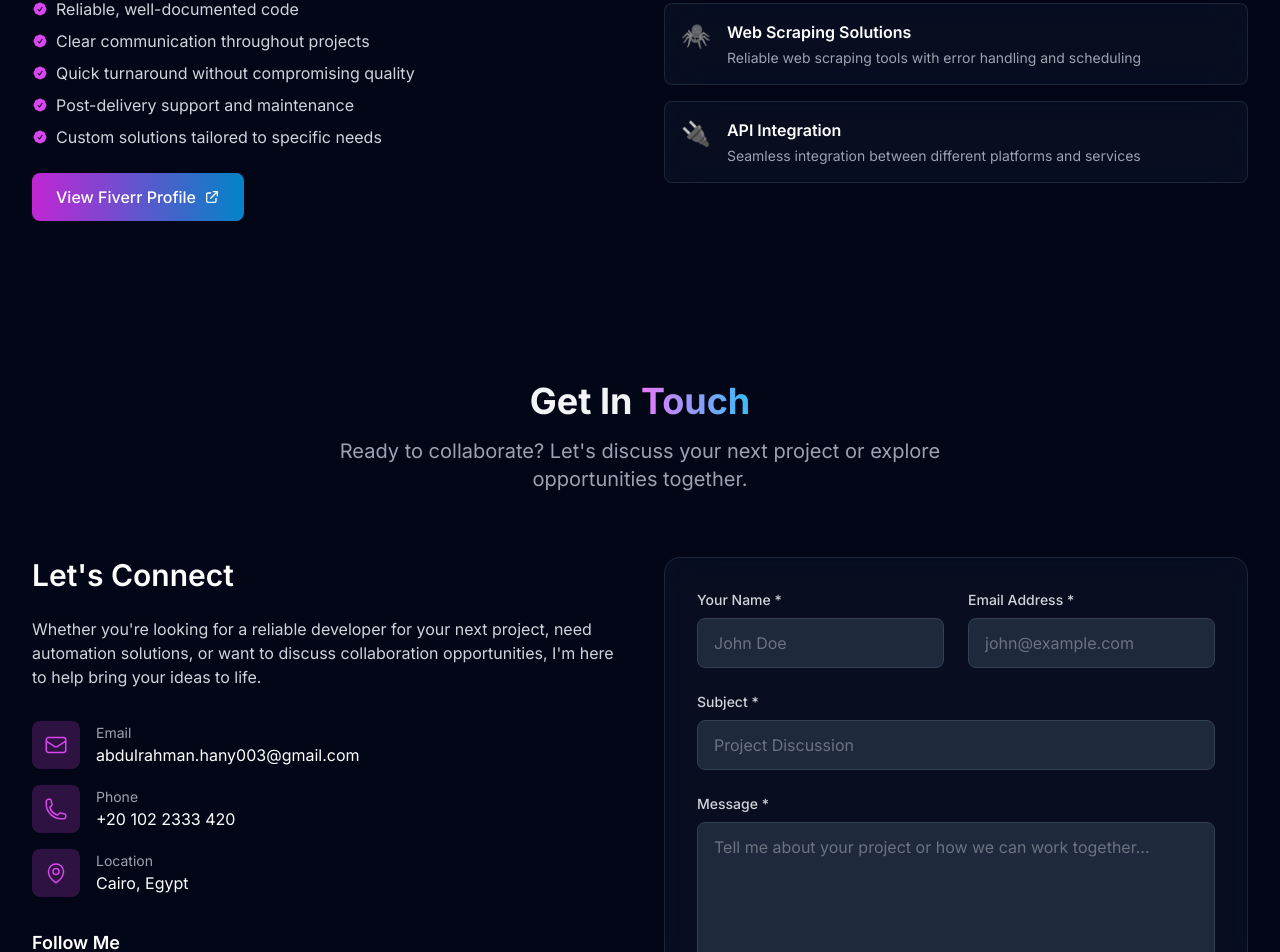
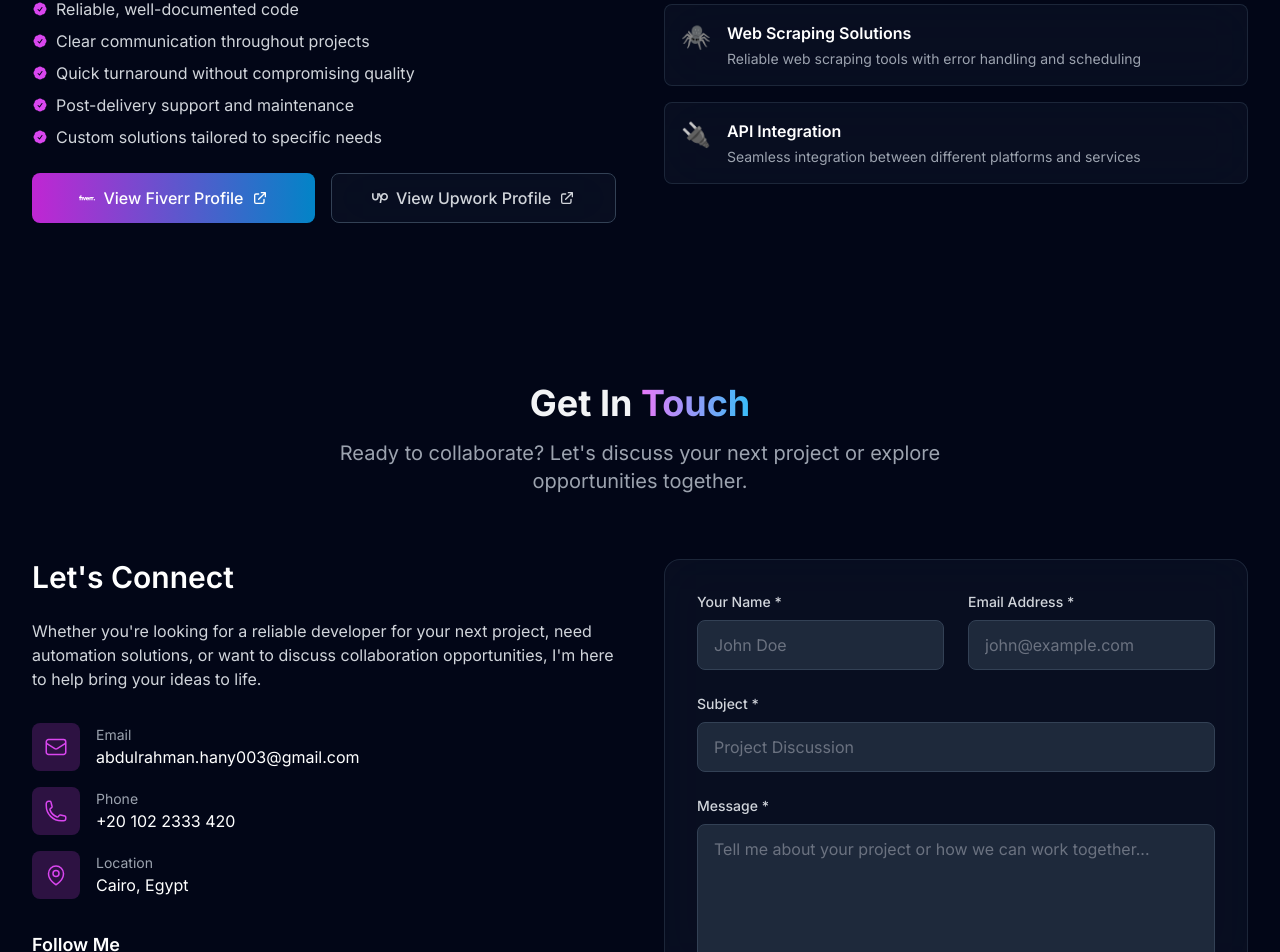
Before and after one commit to DopeBiscuit/Portfolio, a React (Vite) app: page / in a window 1280 px wide. Shown: the part 6416-7368 px from the top of the page. Built offline with nearby package versions, Linux system fonts and the light colour scheme.

Commit message:
freelancer v1.1

```diff
--- a/src/components/Freelance.jsx
+++ b/src/components/Freelance.jsx
@@ -2,6 +2,8 @@ import React from 'react';
 import { motion } from 'framer-motion';
 import { useInView } from 'react-intersection-observer';
 import { StarIcon, CheckBadgeIcon, ClockIcon } from '@heroicons/react/24/solid';
+import { SiFiverr } from 'react-icons/si';
+import { FaUpwork } from 'react-icons/fa6';
 
 const Freelance = () => {
   const [ref, inView] = useInView({
@@ -60,7 +62,7 @@ const Freelance = () => {
   };
 
   return (
-    <section className="py-20 relative">
+    <section id="freelance" className="py-20 relative">
       <div className="max-w-7xl mx-auto px-4 sm:px-6 lg:px-8">
         <motion.div
           ref={ref}
@@ -146,20 +148,38 @@ const Freelance = () => {
                 </div>
               </div>
 
-              {/* CTA */}
+              {/* CTA Buttons */}
+              <div className="flex flex-col sm:flex-row gap-4">
                 <motion.a
                   href="https://www.fiverr.com/users/boody_hany"
                   target="_blank"
                   rel="noopener noreferrer"
                   whileHover={{ scale: 1.05 }}
                   whileTap={{ scale: 0.95 }}
-                className="btn-primary inline-flex items-center gap-2"
+                  className="btn-primary inline-flex items-center justify-center gap-2 flex-1"
                 >
+                  <SiFiverr className="w-4 h-4" />
                   View Fiverr Profile
                   <svg className="w-4 h-4" fill="none" stroke="currentColor" viewBox="0 0 24 24">
                     <path strokeLinecap="round" strokeLinejoin="round" strokeWidth={2} d="M10 6H6a2 2 0 00-2 2v10a2 2 0 002 2h10a2 2 0 002-2v-4M14 4h6m0 0v6m0-6L10 14" />
                   </svg>
                 </motion.a>
+
+                <motion.a
+                  href="https://www.upwork.com/freelancers/~01e92e0c8b7675915f"
+                  target="_blank"
+                  rel="noopener noreferrer"
+                  whileHover={{ scale: 1.05 }}
+                  whileTap={{ scale: 0.95 }}
+                  className="btn-secondary inline-flex items-center justify-center gap-2 flex-1"
+                >
+                  <FaUpwork className="w-4 h-4" />
+                  View Upwork Profile
+                  <svg className="w-4 h-4" fill="none" stroke="currentColor" viewBox="0 0 24 24">
+                    <path strokeLinecap="round" strokeLinejoin="round" strokeWidth={2} d="M10 6H6a2 2 0 00-2 2v10a2 2 0 002 2h10a2 2 0 002-2v-4M14 4h6m0 0v6m0-6L10 14" />
+                  </svg>
+                </motion.a>
+              </div>
             </motion.div>
 
             {/* Right - Services */}
```
Lines whose indentation alone changed are shown as unchanged.
